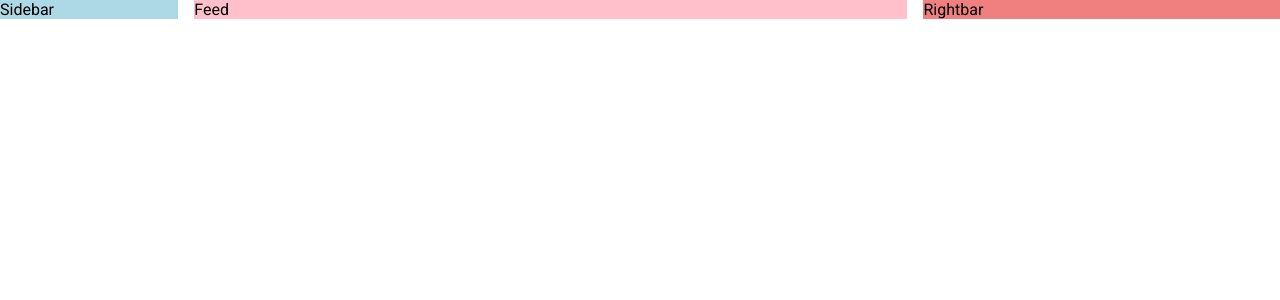
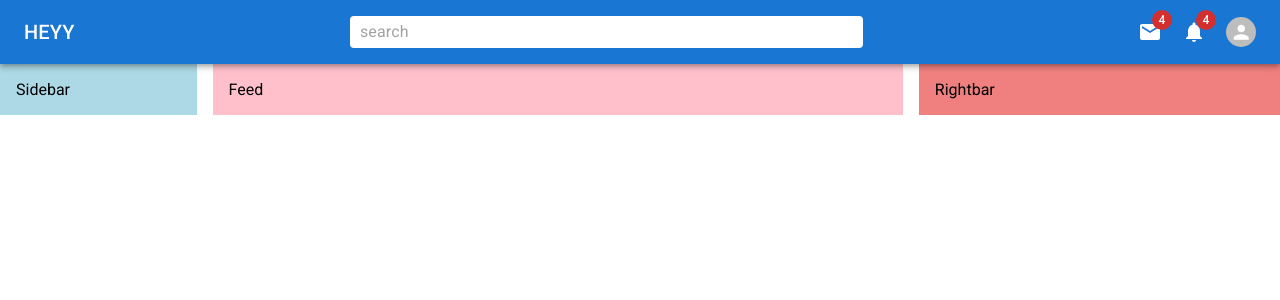
Before and after one commit to Jheff4/heyy, a React (Create React App) app: page / in a window 1280 px wide. Shown: the top 300 px of the page. Built offline with nearby package versions, Linux system fonts and the light colour scheme.

Commit message:
created the navbar

```diff
--- a/package.json
+++ b/package.json
@@ -7,6 +7,7 @@
     "@emotion/styled": "^11.10.4",
     "@mui/icons-material": "^5.10.9",
     "@mui/material": "^5.10.9",
+    "@mui/system": "^5.10.10",
     "@testing-library/jest-dom": "^5.16.5",
     "@testing-library/react": "^13.4.0",
     "@testing-library/user-event": "^13.5.0",
--- a/src/App.js
+++ b/src/App.js
@@ -1,12 +1,14 @@
 import Sidebar from './components/Sidebar'
 import Feed from './components/Feed'
 import Rightbar from './components/Rightbar'
+import Navbar from './components/Navbar'
 import { Box, Stack } from '@mui/material';
 
 
 function App() {
   return (
     <Box>
+      <Navbar />
       <Stack direction='row' spacing={2} justifyContent="space-between">
         <Sidebar />
         <Feed />
--- a/src/components/Feed.jsx
+++ b/src/components/Feed.jsx
@@ -3,7 +3,7 @@ import { Box } from '@mui/material'
 
 const Feed = () => {
   return (
-    <Box bgcolor="pink" flex={4}>Feed</Box>
+    <Box bgcolor="pink" flex={4} p={2}>Feed</Box>
   )
 }
 
--- a/src/components/Navbar.jsx
+++ b/src/components/Navbar.jsx
@@ -1,8 +1,44 @@
 import React from 'react'
+import { AppBar, Toolbar, Typography, Box, InputBase, Badge, Avatar } from '@mui/material'
+import { Diversity1, Mail, Notifications } from '@mui/icons-material'
+import { styled } from '@mui/system'
+
+const StyledToolbar = styled(Toolbar) ({
+  display: 'flex',
+  justifyContent: 'space-between'
+})
+
+const Search = styled('div')(({ theme }) => ({
+  backgroundColor: 'white',
+  padding: '0 10px',
+  borderRadius: theme.shape.borderRadius,
+  width: '40%'
+}));
+
+const Icons = styled(Box) ({
+  display: "flex",
+  gap: "20px",
+  alignItems: "center"
+});
 
 const Navbar = () => {
   return (
-    <div>Navbar</div>
+    <AppBar position='sticky'>
+      <StyledToolbar>
+        <Typography variant="h6" sx= {{ display: {xs: 'none', sm: 'block' }}}>HEYY</Typography>
+        <Diversity1 sx= {{ display: {xs: 'block', sm: 'none' }}}/>
+        <Search><InputBase placeholder="search"/></Search>
+        <Icons>
+          <Badge badgeContent={4} color="error">
+            <Mail />
+          </Badge>
+          <Badge badgeContent={4} color="error">
+            <Notifications />
+          </Badge>
+          <Avatar sx={{width: 30, height: 30}}/>
+        </Icons>
+      </StyledToolbar>
+    </AppBar>
   )
 }
 
--- a/src/components/Rightbar.jsx
+++ b/src/components/Rightbar.jsx
@@ -3,7 +3,7 @@ import { Box } from '@mui/material'
 
 const Rightbar = () => {
   return (
-    <Box bgcolor="lightcoral" flex={2}>Rightbar</Box>
+    <Box bgcolor="lightcoral" flex={2} p={2} sx={{ display: { xs: "none", sm: "block"} }}>Rightbar</Box>
   )
 }
 
--- a/src/components/Sidebar.jsx
+++ b/src/components/Sidebar.jsx
@@ -3,7 +3,7 @@ import { Box } from '@mui/material'
 
 const Sidebar = () => {
   return (
-    <Box bgcolor="lightblue" flex={1}>Sidebar</Box>
+    <Box bgcolor="lightblue" flex={1} p={2} sx={{ display: { xs: "none", sm: "block"} }}>Sidebar</Box>
   )
 }
 
```
Also changed, not shown: 1 other file (tests, documents, lock files or other folders).
